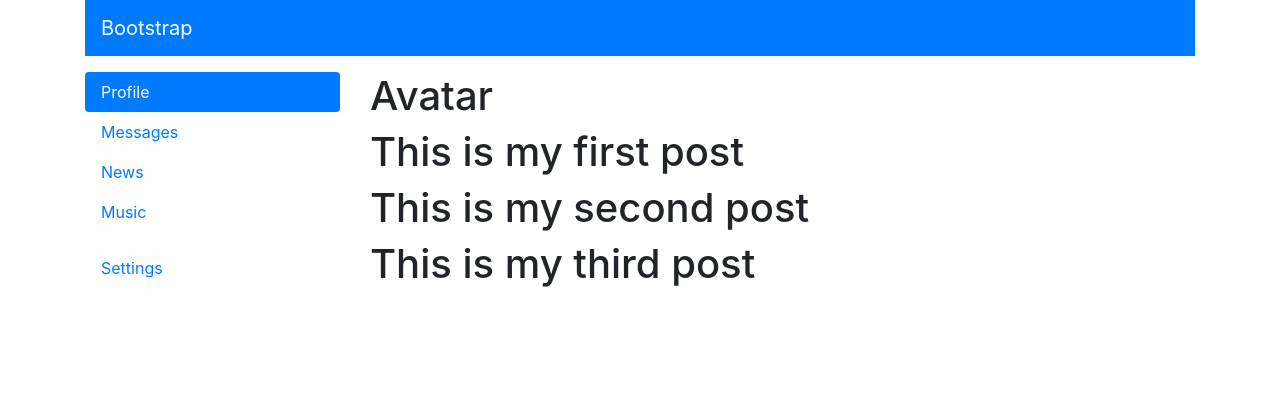
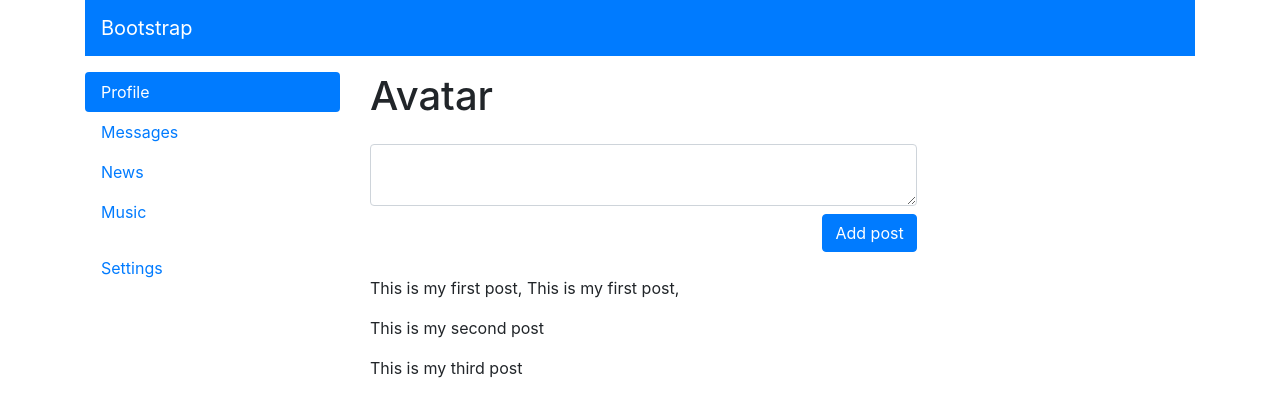
Before and after one commit to Dmitrysacre/SocialNetwork, a React (Create React App) app: page /profile in a window 1280 px wide. Shown: the top 416 px of the page. Built offline with nearby package versions, Linux system fonts and the light colour scheme.

Commit message:
architecture updates

```diff
--- a/src/App.js
+++ b/src/App.js
@@ -1,4 +1,5 @@
 import React from 'react'
+import { Route, Switch, BrowserRouter } from 'react-router-dom'
 import Header from './Components/Header/Header'
 import Navbar from './Components/Navbar/Navbar'
 import Profile from './Components/Profile/Profile'
@@ -6,7 +7,6 @@ import Dialogs from './Components/Pages/Dialogs/Dialogs'
 import News from './Components/Pages/News/News'
 import Music from './Components/Pages/Music/Music'
 import Settings from './Components/Pages/Settings/Settings'
-import { Route, Switch, BrowserRouter } from 'react-router-dom'
 
 function App(props) {
 
@@ -18,8 +18,8 @@ function App(props) {
       <div className="row pt-3">
       <Navbar></Navbar>
       <Switch>
-        <Route exact path='/dialogues' render={() => <Dialogs dialogues={props.dialogues} messages={props.messages}></Dialogs>}></Route>
-        <Route path='/profile' render={() => <Profile posts={props.posts}></Profile>}></Route>
+        <Route exact path='/dialogues' render={() => <Dialogs dialogues={props.state.dialogues.dialogues} messages={props.state.dialogues.messages}></Dialogs>}></Route>
+        <Route path='/profile' render={() => <Profile posts={props.state.profile.posts} addPost={props.addPost}></Profile>}></Route>
         <Route path='/news' render={() => <News></News>}></Route>
         <Route path='/music' render={() => <Music></Music>}></Route>
         <Route path='/settings' render={() => <Settings></Settings>}></Route>
--- a/src/Components/Pages/Dialogs/DialogItem/DialogItem.js
+++ b/src/Components/Pages/Dialogs/DialogItem/DialogItem.js
@@ -4,7 +4,7 @@ import { NavLink } from 'react-router-dom'
 const DialogItem = ({ dialog, index}) => {
     return (
         <li className="list-group-item d-flex justify-content-between align-items-center">
-            <img src="..." class="img-thumbnail size"></img>
+            <img src="..." alt="" className="img-thumbnail size"></img>
                 <NavLink to={"dialogs/" + dialog.id}>{dialog.name}</NavLink>
                 <span className="badge badge-primary badge-pill ml-4">{dialog.count}</span>
         </li>
--- a/src/Components/Profile/MyPosts/MyPosts.js
+++ b/src/Components/Profile/MyPosts/MyPosts.js
@@ -2,11 +2,33 @@ import React from 'react'
 import Post from './Post/Post'
 
 const MyPosts = (props) => {
+
+    const newPostItem = React.createRef()
+
+    const buttonHandler = () => {
+        const text = newPostItem.current.value
+        props.addPost(text)
+        newPostItem.current.value = ''
+    }
+
     return (
         <div>
-            {props.posts.map((post, index) => {
+
+        <form className="mt-4 mb-4">
+        <div className="form-row">
+            <div className="col-8">
+                <textarea className="form-control" ref={newPostItem} required></textarea>
+                <div className="d-flex justify-content-end mt-2">
+                <button onClick={buttonHandler} type="button" className="btn btn-primary">Add post</button>
+                </div>
+            </div>
+        </div>
+        </form>
+
+        {props.posts.map((post, index) => {
                 return <Post post={post} key={post.id}></Post>
             })}
+
         </div>
     )
 }
--- a/src/Components/Profile/MyPosts/Post/Post.js
+++ b/src/Components/Profile/MyPosts/Post/Post.js
@@ -2,7 +2,7 @@ import React from 'react'
 
 const Post = ({ post }) => {
     return (
-        <h1>{post.text}</h1>
+        <p>{post.text}</p>
     )
 }
 
--- a/src/Components/Profile/Profile.js
+++ b/src/Components/Profile/Profile.js
@@ -6,7 +6,7 @@ const Profile = (props) => {
     return (
             <div className="col">
                 <Avatar></Avatar>
-                <MyPosts posts={props.posts}></MyPosts>
+                <MyPosts posts={props.posts} addPost={props.addPost}></MyPosts>
             </div>
     )
 }
--- a/src/index.js
+++ b/src/index.js
@@ -3,31 +3,12 @@ import ReactDOM from 'react-dom'
 import './index.scss'
 import App from './App'
 import reportWebVitals from './reportWebVitals'
-
-const dialoguesData = [
-  {id: 1, name: 'Дмитрий', count: 4},
-  {id: 2, name: 'Антон', count: 20},
-  {id: 3, name: 'Екатерина', count: 17},
-]
-
-const messagesData = [
-  {id: 1, text: 'Is everything ok?'},
-  {id: 2, text: 'Good job'},
-  {id: 3, text: 'Ok'},
-  {id: 4, text: 'How are you'},
-  {id: 5, text: 'Tomorrow it can be'},
-  {id: 6, text: 'Lets party tonight'},
-]
-
-const postsData = [
-  {id: 1, text: 'This is my first post'},
-  {id: 2, text: 'This is my second post'},
-  {id: 3, text: 'This is my third post'}
-]
+import state from './redux/state'
+import { addPost } from './redux/state'
 
 ReactDOM.render(
   <React.StrictMode>
-    <App dialogues={dialoguesData} messages={messagesData} posts={postsData}/>
+    <App state={state} addPost={addPost}/>
   </React.StrictMode>,
   document.getElementById('root')
 );
--- /dev/null
+++ b/src/redux/state.js
@@ -0,0 +1,41 @@
+import rerenderApp from "../render"
+
+const state = {
+   profile: {
+    posts: [
+        {id: 1, text: 'This is my first post, This is my first post, '},
+        {id: 2, text: 'This is my second post'},
+        {id: 3, text: 'This is my third post'}
+    ]
+   },
+
+   dialogues: {
+    messages: [
+        {id: 1, text: 'Is everything ok?'},
+        {id: 2, text: 'Good job'},
+        {id: 3, text: 'Ok'},
+        {id: 4, text: 'How are you'},
+        {id: 5, text: 'Tomorrow it can be'},
+        {id: 6, text: 'Lets party tonight'},
+    ],
+    dialogues: [
+        {id: 1, name: 'Дмитрий', count: 6},
+        {id: 2, name: 'Антон', count: 20},
+        {id: 3, name: 'Екатерина', count: 17},
+    ]
+   }
+}
+
+export function addPost(text) {
+
+    const newPost = {
+      id: 4,
+      text
+    }
+
+    state.profile.posts.push(newPost)
+    rerenderApp(state)
+  }
+
+
+export default state
--- /dev/null
+++ b/src/render.js
@@ -0,0 +1,16 @@
+import React from 'react'
+import ReactDOM from 'react-dom'
+import './index.scss'
+import App from './App'
+import { addPost } from './redux/state'
+
+const rerenderApp = (state) => {
+    ReactDOM.render(
+        <React.StrictMode>
+          <App state={state} addPost={addPost}/>
+        </React.StrictMode>,
+        document.getElementById('root')
+      );
+}
+
+export default rerenderApp
```
Also changed, not shown: 1 other file (tests, documents, lock files or other folders).
